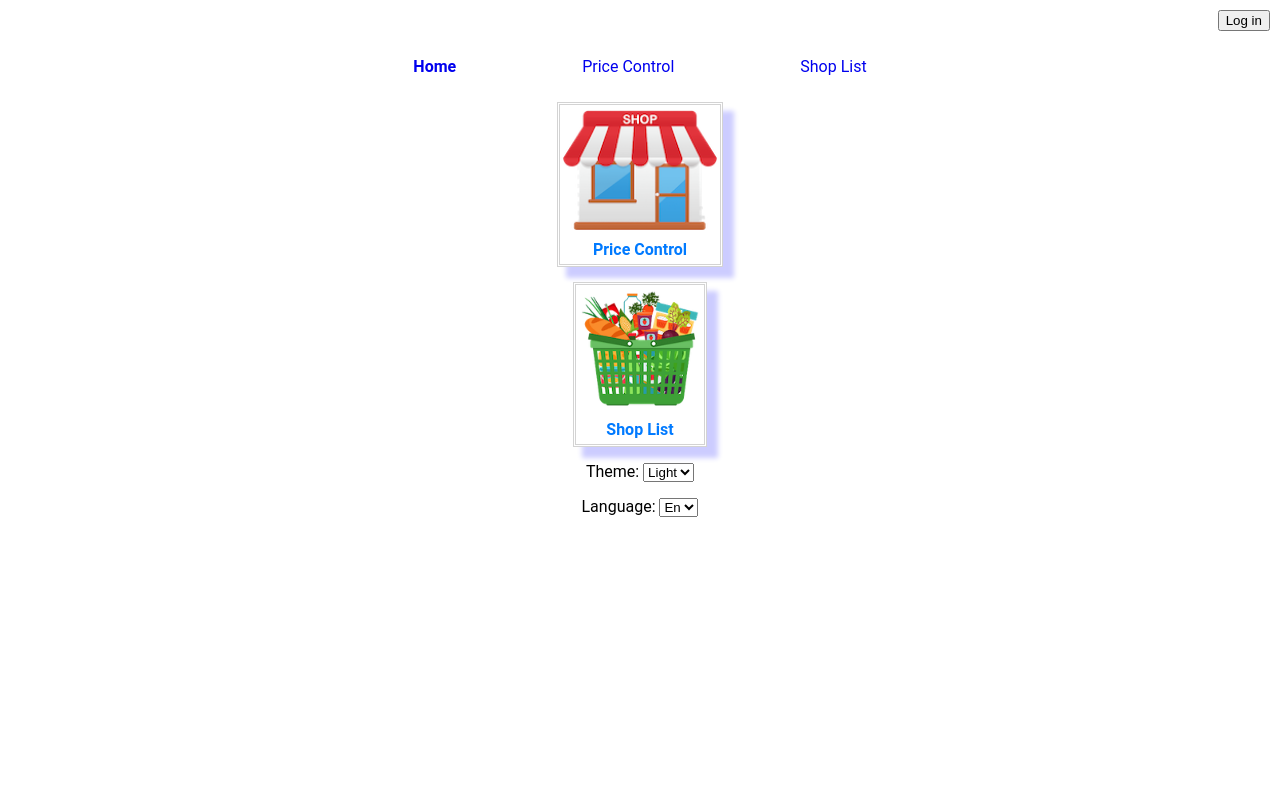
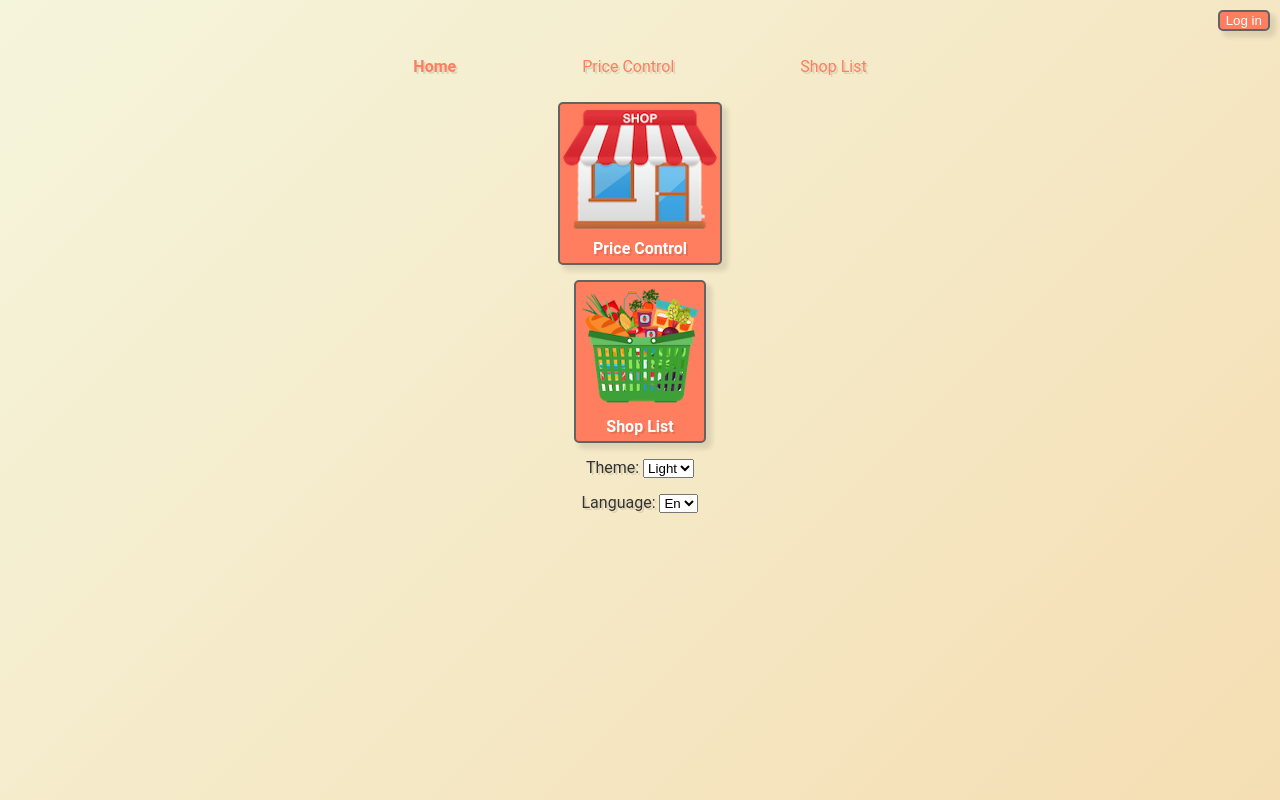
Before and after one commit to eliasgallo/shop-pricing-fe, a React app: page / in a window 1280 px wide. Built offline with nearby package versions, Linux system fonts and the light colour scheme.

Commit message:
feat: change theme and styling in the app

```diff
--- a/src/components/App.tsx
+++ b/src/components/App.tsx
@@ -30,13 +30,21 @@ import { VerifyItem } from './VerifyItem'
 import { themes } from '@shared/Theme'
 import { useAppSelector } from '@customHooks/useTypeSelector'
 import { NotFound } from '@pages/NotFound'
+import { ThemeMode } from '@types'
 
 const GlobalStyles = createGlobalStyle`
+  html {
+    min-height: 100%;
+  }
   body {
     margin: 10px;
-    background-color: ${(props) => props.theme.background};
-    color: ${(props) => props.theme.color};
-    font-family: ${(props) => props.theme.fontFamily}
+    height: 100%;
+    background: ${(props) => props.theme.background};
+    ${(props) => props.theme.color};
+    font-family: ${(props) => props.theme.fontFamily};
+    button {
+      ${(props) => props.theme.buttonMixin};
+    }
   }
 `
 
@@ -128,7 +136,8 @@ const AppWithReduxStore = () => (
 )
 
 const AppComponent = (): JSX.Element => {
-  const theme = useAppSelector(appSelectors.getThemeMode)
+  // Let it crash if it is not a ThemeMode
+  const theme = useAppSelector(appSelectors.getThemeMode) as ThemeMode
   return (
     <ThemeProvider theme={themes[theme]}>
       <RouterProvider router={router} />
--- a/src/pages/Home.tsx
+++ b/src/pages/Home.tsx
@@ -17,17 +17,13 @@ const Button = styled(Link)`
   display: flex;
   flex-direction: column;
   align-items: center;
-  border: double;
-  border-color: lightgray;
-  background-color: transparent;
+  ${(props) => props.theme.buttonMixin};
   gap: 10px;
   text-decoration: none;
-  color: #007aff;
   font-weight: bold;
   padding: 5px;
   max-width: 150px;
   text-align: center;
-  box-shadow: 10px 10px 5px 1px #0000ff33;
 `
 
 const Image = styled.img`
--- a/src/shared/InputWithSuggestions.tsx
+++ b/src/shared/InputWithSuggestions.tsx
@@ -17,9 +17,8 @@ const Input = styled.input`
 
 const SuggestionsContainer = styled.div<{ $show: boolean }>`
   overflow-y: scroll;
+  ${(props) => props.theme.buttonMixin};
   border: 1px solid #f3f3f3;
-  background-color: white;
-  color: black;
   max-height: 20rem;
   width: 100%;
   height: fit-content;
@@ -34,7 +33,7 @@ const Suggestion = styled.div`
   display: flex;
   align-items: center;
   &:hover {
-    background-color: #f3f3f3;
+    background-color: rgba(0, 0, 0, 0.2);
   }
 `
 
--- a/src/shared/MoreMenuComponent.tsx
+++ b/src/shared/MoreMenuComponent.tsx
@@ -6,8 +6,6 @@ const ShowMenuContainer = styled.span`
   ${(props) => props.theme.buttonMixin};
   cursor: pointer;
   padding: 2px 10px;
-  border: 2px solid black;
-  border-radius: 5px;
 `
 
 const Menu = styled.div`
--- a/src/shared/NewItemComponent.tsx
+++ b/src/shared/NewItemComponent.tsx
@@ -5,8 +5,6 @@ import styled from 'styled-components'
 const NewItem = styled.div`
   ${(props) => props.theme.buttonMixin};
   padding: 5px 5px;
-  border: 2px solid black;
-  border-radius: 5px;
   cursor: pointer;
   width: fit-content;
   place-self: end;
--- a/src/shared/SectionComponent.tsx
+++ b/src/shared/SectionComponent.tsx
@@ -10,7 +10,7 @@ export const Section = styled.div`
 
 export const SectionTitle = styled.div`
   cursor: pointer;
-  color: ${(props) => props.theme.altButtonColor};
+  ${(props) => props.theme.secondaryButtonMixin};
   min-width: 30%; // increase click size in case the name is short
 `
 type SectionProps = {
--- a/src/shared/Theme.ts
+++ b/src/shared/Theme.ts
@@ -1,31 +1,49 @@
+import { ThemeMode } from '@types'
 import 'styled-components'
+import { CSSProp, css } from 'styled-components'
 
 type ThemeStyles = {
-  background: string
-  color: string
-  fontFamily: string
-  buttonMixin: string
-  altButtonColor: string
+  background: CSSProp
+  color: CSSProp
+  fontFamily: CSSProp
+  buttonMixin: CSSProp
+  secondaryButtonMixin: CSSProp
 }
 
-export const themes: { [key: string]: ThemeStyles } = {
+const TextShadow = '2px 2px 0 rgba(0, 0, 0, 0.1)'
+
+const ButtonMixin = css`
+  background-color: #ff7e5f;
+  color: #fff;
+  box-shadow: 5px 5px 5px 1px rgba(0, 0, 0, 0.1);
+  border: 2px solid #636363;
+  border-radius: 5px;
+  text-shadow: '${TextShadow}';
+`
+
+const SecondaryButtonMixin = css`
+  color: #ff7e5f;
+  text-shadow: '${TextShadow}';
+`
+
+export const themes: { [key in ThemeMode]: ThemeStyles } = {
   light: {
-    background: '#fff',
-    color: 'ddd',
+    background: 'linear-gradient(135deg, #f5f5dc, #f5deb3)',
+    color: `color: #333; text-shadow: ${TextShadow};`,
     fontFamily: 'Roboto',
-    buttonMixin: 'background-color: #24a0ed; color: #fff',
-    altButtonColor: '#24a0ed',
+    buttonMixin: ButtonMixin,
+    secondaryButtonMixin: SecondaryButtonMixin,
   },
   dark: {
-    background: '#222',
-    color: '#fff',
+    background: 'linear-gradient(135deg, #333, #222)',
+    color: `color: #f5f5dc; text-shadow: ${TextShadow};`,
     fontFamily: 'Roboto',
-    buttonMixin: 'background-color: #24a0ed; color: #fff',
-    altButtonColor: '#24a0ed',
+    buttonMixin: ButtonMixin,
+    secondaryButtonMixin: SecondaryButtonMixin,
   },
 }
 
-export const themeStyles = (mode: string | number) => themes[mode]
+export const themeStyles = (mode: ThemeMode) => themes[mode]
 declare module 'styled-components' {
   export interface DefaultTheme extends ThemeStyles {}
 }
--- a/src/types/index.ts
+++ b/src/types/index.ts
@@ -1,3 +1,4 @@
 export type * from './types'
 export type * from './overrideProps'
 export * from './backend-types'
+export * from './theme'
--- /dev/null
+++ b/src/types/theme.ts
@@ -0,0 +1,8 @@
+const LIGHT_THEME = 'light'
+const DARK_THEME = 'dark'
+
+export const ALL_THEMES: ThemeMode[] = [LIGHT_THEME, DARK_THEME]
+export type ThemeMode = typeof LIGHT_THEME | typeof DARK_THEME
+
+// export const isThemeMode = (theme: string): theme is ThemeMode =>
+//   ALL_THEMES.includes(theme as ThemeMode)
```
